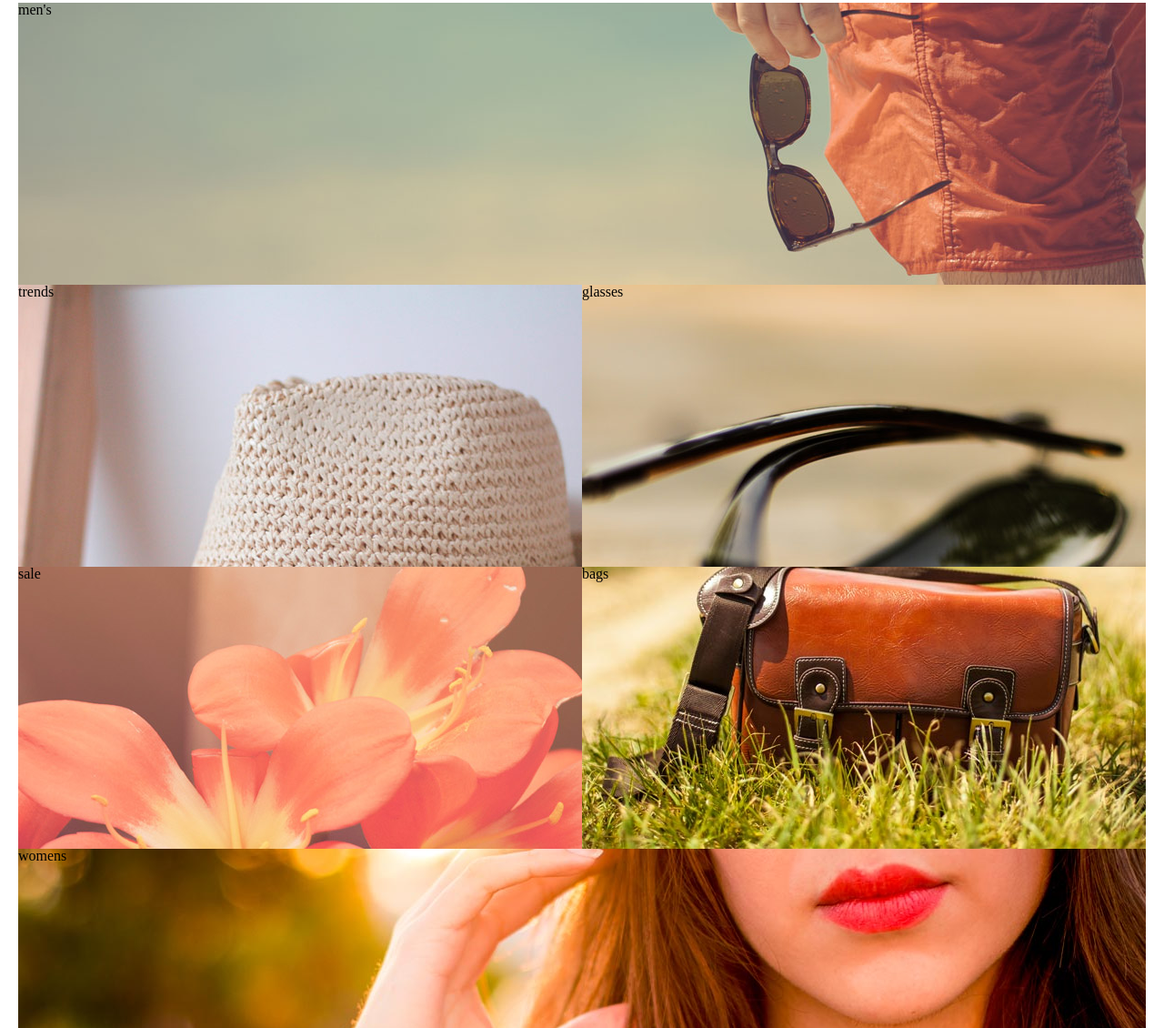
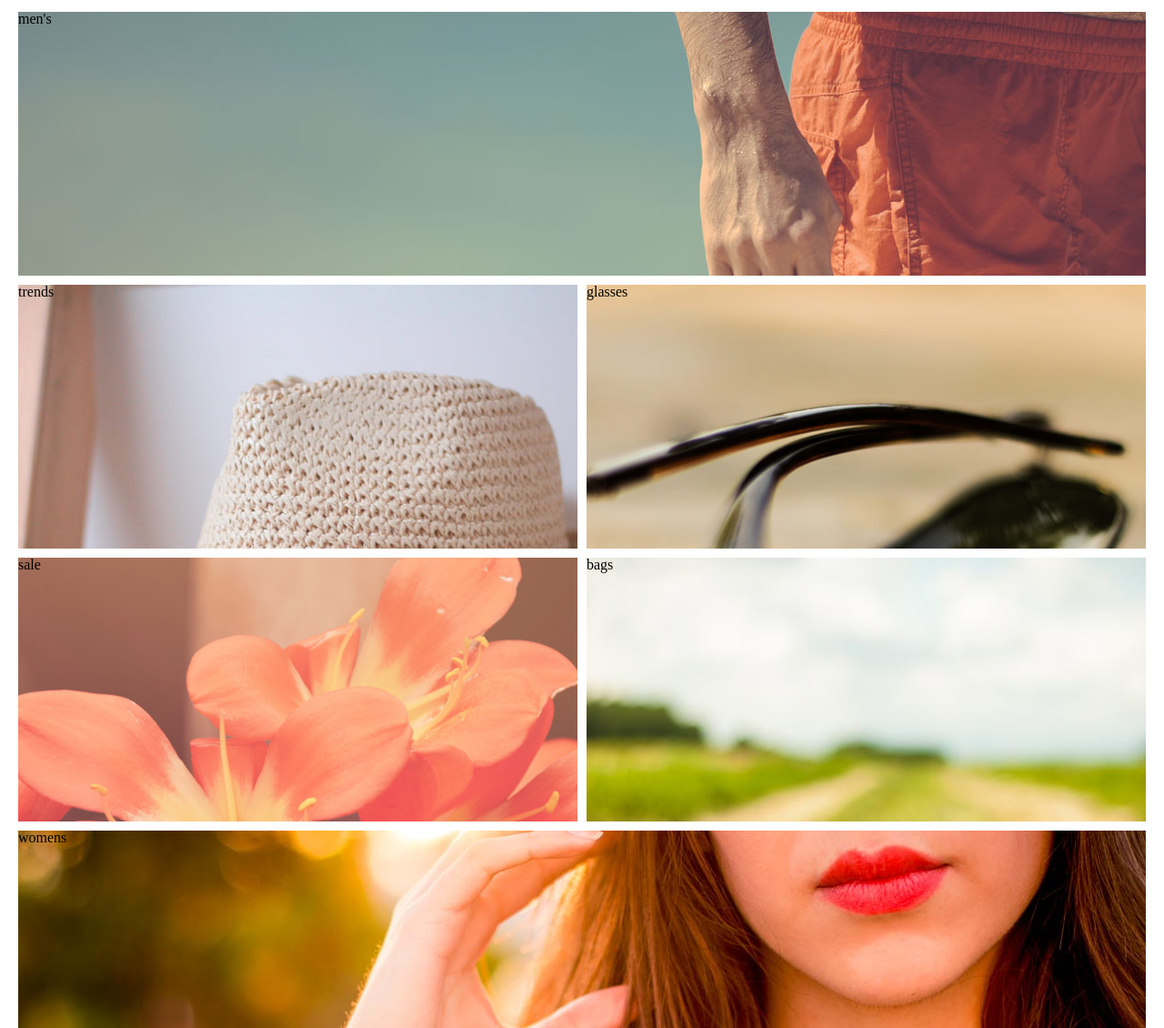
Before and after one commit to nosapaath/AlohaProject, a plain HTML site: page index.html in a window 1280 px wide. Shown: the part 682-1812 px from the top of the page at 91% size. Drawn offline with Linux system fonts and the light colour scheme.

Commit message:
used grid

```diff
--- a/css/category.css
+++ b/css/category.css
@@ -1,58 +1,68 @@
 .boxes {
+  height: 1200px;
   width:100%;
   max-width: 1240px;
   margin: 0 auto;
-  height: 1240px;
+  display: flex;
+  flex-flow: column nowrap;
 }
 
 .half {
-  background: pink;
-  height: 50%;
-  flex: 1 0 599px;
-}
-
-.divide {
-  display: flex;
-  flex-flow: row nowrap;
-  justify-content: center;
+  display: grid;
+  grid-template-columns: 1fr 1fr 1fr 1fr;
+  grid-gap: 10px;
+  margin-top: 10px;
   height: 50%;
 }
 
 .mens {
+  display: block;
   background: url(/images/mens-category.jpg);
   background-size: cover;
-  background-position: bottom;
-  height: 50%;
+  grid-column-start: 1;
+  grid-column-end: 5;
+}
+
+.trends {
+  display: block;
+  background: url(/images/trends-category.jpg);
+  background-size: cover;
+  grid-column-start: 1;
+  grid-column-end: 3;
+}
+
+.glasses {
+  display: block;
+  background: url(/images/glasses-category.jpg);
+  background-size: cover;
+  grid-column-start: 3;
+  grid-column-end: 5;
+}
+
+.sale {
+  background: url(/images/sale-category.jpg);
+  background-size: cover;
+  grid-column-start: 1;
+  grid-column-end: 3;
+}
+
+.bags {
+  background: url(/images/bags-category.jpg);
+  background-size: cover;
+  grid-column-start: 3;
+  grid-column-end: 5;
 }
 
 .womens {
   background: url(/images/womens-category.jpg);
   background-size: cover;
-  height: 50%;
-
+  grid-column-start: 1;
+  grid-column-end: 5;
 }
 
-.trends {
-  background: url(/images/trends-category.jpg);
-  background-size: cover;
-  width: 100%;
-}
-
-.glasses {
-  background: url(/images/glasses-category.jpg);
-  background-size: cover;
-  width: 100%;
-}
-
-.sale {
-  background: url(/images/sale-category.jpg);
-  background-size: cover;
-  width: 100%;
-}
-
-.bags {
-  background: url(/images/bags-category.jpg);
-  background-size: cover;
-  background-position: bottom;
-  width: 100%;
-}
+/* .divide {
+  display: flex;
+  flex-flow: row nowrap;
+  justify-content: center;
+  height: 50%;
+} */
--- a/index.html
+++ b/index.html
@@ -54,7 +54,6 @@
         <div class="mens">
           <p>men's</p>
         </div>
-        <div class="divide">
         <div class="trends">
           <p>trends</p>
         </div>
@@ -62,15 +61,12 @@
           <p>glasses</p>
         </div>
       </div>
-      </div>
       <div class="half">
-        <div class="divide">
         <div class="sale">
           <p>sale</p>
         </div>
         <div class="bags">
           <p>bags</p>
-          </div>
         </div>
         <div class="womens">
           <p>womens</p>
```
Lines whose indentation alone changed are shown as unchanged.
